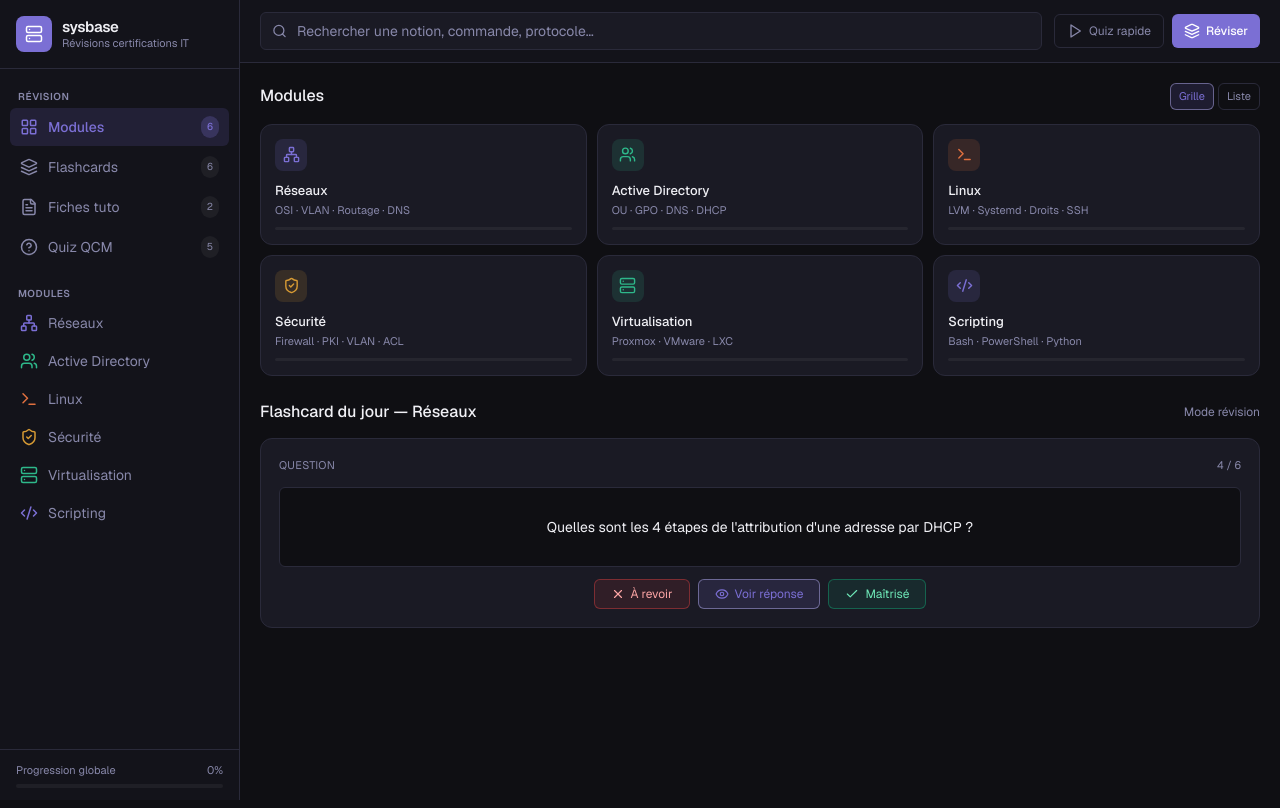
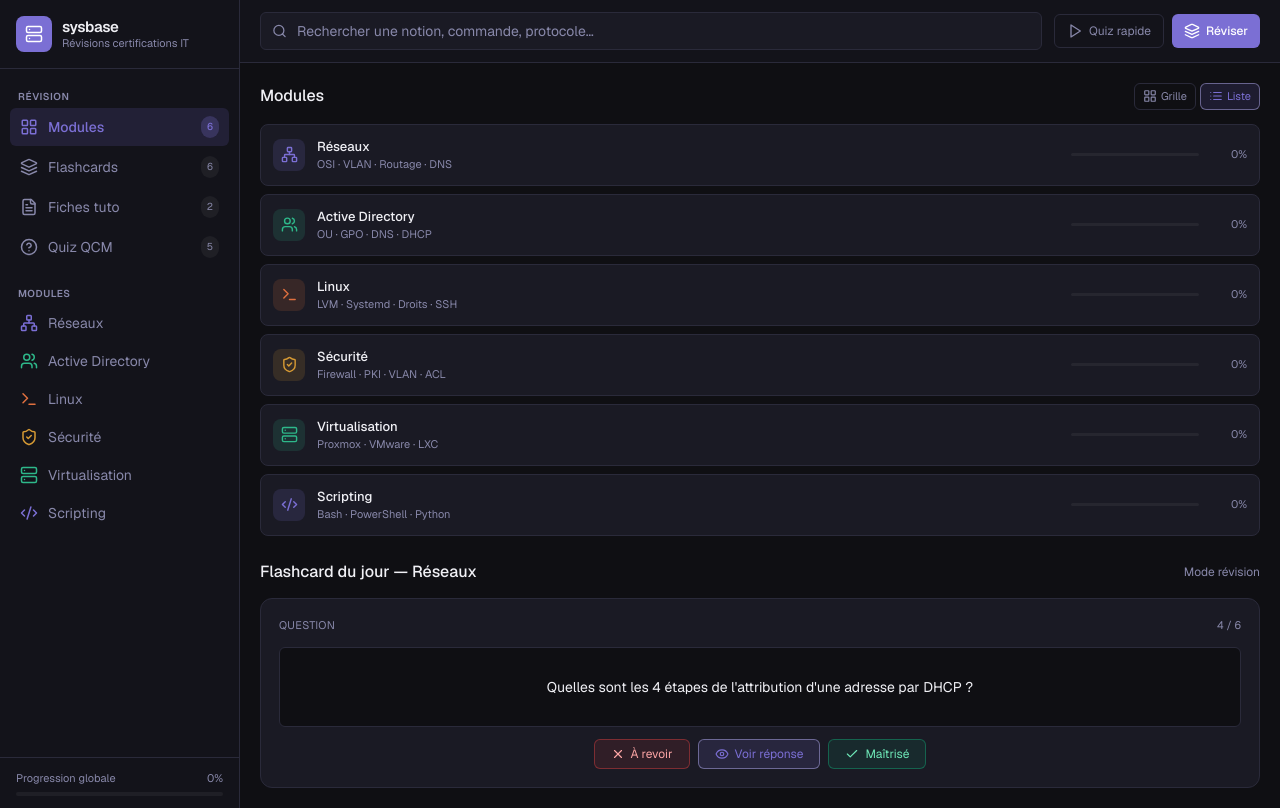
Before and after one commit to Camille-Cybear/sysbase, a Next.js app: page / in a window 1280 px wide. Both pictures are taken after a click on the button "Liste". Built offline with nearby package versions, Linux system fonts and the light colour scheme.

Commit message:
feat: vue grille/liste fonctionnelle sur le dashboard
Le toggle bascule réellement entre grille et liste compacte des modules,
préférence mémorisée en localStorage.

Réalisé par Camille, aidé de Claude.

```diff
--- a/app/page.tsx
+++ b/app/page.tsx
@@ -19,28 +19,7 @@
 
   return (
     <div className="mx-auto max-w-5xl">
-      {/* En-tête modules */}
-      <div className="mb-3.5 flex items-center justify-between">
-        <h1 className="text-base font-medium">Modules</h1>
-        <div className="flex gap-1" role="group" aria-label="Affichage">
-          <button
-            type="button"
-            className="rounded-md border border-primary-mid/50 bg-primary/15 px-2 py-1 text-[11px] text-primary"
-            aria-pressed="true"
-          >
-            Grille
-          </button>
-          <button
-            type="button"
-            className="rounded-md border border-border px-2 py-1 text-[11px] text-muted transition hover:text-text"
-            aria-pressed="false"
-          >
-            Liste
-          </button>
-        </div>
-      </div>
-
-      {/* Grille des modules (progression réelle) */}
+      {/* Modules : bascule grille/liste + progression réelle */}
       <DashboardModules cardIdsByModule={cardIdsByModule} />
 
       {/* Flashcard du jour */}
--- a/components/DashboardModules.tsx
+++ b/components/DashboardModules.tsx
@@ -1,9 +1,16 @@
 "use client";
 
 import { useEffect, useState } from "react";
+import Link from "next/link";
+import { LayoutGrid, List, type LucideIcon } from "lucide-react";
 import { ModuleCard } from "@/components/ModuleCard";
 import { MODULES, type ModuleSlug } from "@/data/modules";
 import { getModuleProgress, loadProgress } from "@/lib/progress";
+
+type View = "grid" | "list";
+
+/** Clé localStorage de la préférence d'affichage. */
+const VIEW_KEY = "sysbase_view";
 
 export interface DashboardModulesProps {
   /** IDs des flashcards par module, pour calculer la progression réelle. */
@@ -11,13 +18,14 @@
 }
 
 /**
- * Grille des modules du dashboard, avec progression lue depuis le localStorage.
+ * Section « Modules » du dashboard : bascule grille/liste + progression réelle.
  *
- * Rendu initial à 0 % (le serveur ignore le localStorage), puis mise à jour
- * après montage pour éviter tout décalage d'hydratation.
+ * Progression et préférence de vue sont lues depuis le localStorage après
+ * montage (le serveur l'ignore), pour éviter tout décalage d'hydratation.
  */
 export function DashboardModules({ cardIdsByModule }: DashboardModulesProps) {
   const [progress, setProgress] = useState<Record<string, number>>({});
+  const [view, setView] = useState<View>("grid");
 
   useEffect(() => {
     const state = loadProgress();
@@ -28,8 +36,48 @@
     setProgress(next);
   }, [cardIdsByModule]);
 
+  useEffect(() => {
+    const saved = window.localStorage.getItem(VIEW_KEY);
+    if (saved === "grid" || saved === "list") setView(saved);
+  }, []);
+
+  function changeView(next: View) {
+    setView(next);
+    try {
+      window.localStorage.setItem(VIEW_KEY, next);
+    } catch {
+      /* stockage indisponible : on ignore */
+    }
+  }
+
+  const toggleButton = (value: View, label: string, Icon: LucideIcon) => (
+    <button
+      type="button"
+      onClick={() => changeView(value)}
+      aria-pressed={view === value}
+      className={`inline-flex items-center gap-1 rounded-md border px-2 py-1 text-[11px] transition ${
+        view === value
+          ? "border-primary-mid/50 bg-primary/15 text-primary"
+          : "border-border text-muted hover:text-text"
+      }`}
+    >
+      <Icon className="h-3.5 w-3.5" aria-hidden="true" />
+      {label}
+    </button>
+  );
+
   return (
-    <div className="mb-6 grid grid-cols-1 gap-2.5 sm:grid-cols-2 lg:grid-cols-3">
+    <section className="mb-6">
+      <div className="mb-3.5 flex items-center justify-between">
+        <h1 className="text-base font-medium">Modules</h1>
+        <div className="flex gap-1" role="group" aria-label="Affichage des modules">
+          {toggleButton("grid", "Grille", LayoutGrid)}
+          {toggleButton("list", "Liste", List)}
+        </div>
+      </div>
+
+      {view === "grid" ? (
+        <div className="grid grid-cols-1 gap-2.5 sm:grid-cols-2 lg:grid-cols-3">
           {MODULES.map((module) => (
             <ModuleCard
               key={module.slug}
@@ -38,5 +86,51 @@
             />
           ))}
         </div>
+      ) : (
+        <ul className="space-y-2">
+          {MODULES.map((module) => {
+            const Icon = module.icon;
+            const pct = progress[module.slug] ?? 0;
+            return (
+              <li key={module.slug}>
+                <Link
+                  href={`/modules/${module.slug}`}
+                  className="flex items-center gap-3 rounded-lg border border-border bg-card p-3 transition hover:border-primary-mid/50"
+                >
+                  <span
+                    className="flex h-8 w-8 shrink-0 items-center justify-center rounded-lg"
+                    style={{
+                      backgroundColor: `${module.color}26`,
+                      color: module.color,
+                    }}
+                  >
+                    <Icon className="h-[17px] w-[17px]" aria-hidden="true" />
+                  </span>
+                  <span className="min-w-0 flex-1">
+                    <span className="block text-[13px] font-medium text-text">
+                      {module.name}
+                    </span>
+                    <span className="block truncate text-[11px] text-muted">
+                      {module.topics}
+                    </span>
+                  </span>
+                  <span className="hidden w-32 shrink-0 sm:block">
+                    <span className="block h-[3px] overflow-hidden rounded-full bg-white/5">
+                      <span
+                        className="block h-full rounded-full"
+                        style={{ width: `${pct}%`, backgroundColor: module.color }}
+                      />
+                    </span>
+                  </span>
+                  <span className="w-9 shrink-0 text-right text-[11px] text-muted">
+                    {pct}%
+                  </span>
+                </Link>
+              </li>
+            );
+          })}
+        </ul>
+      )}
+    </section>
   );
 }
```
Lines whose indentation alone changed are shown as unchanged.
